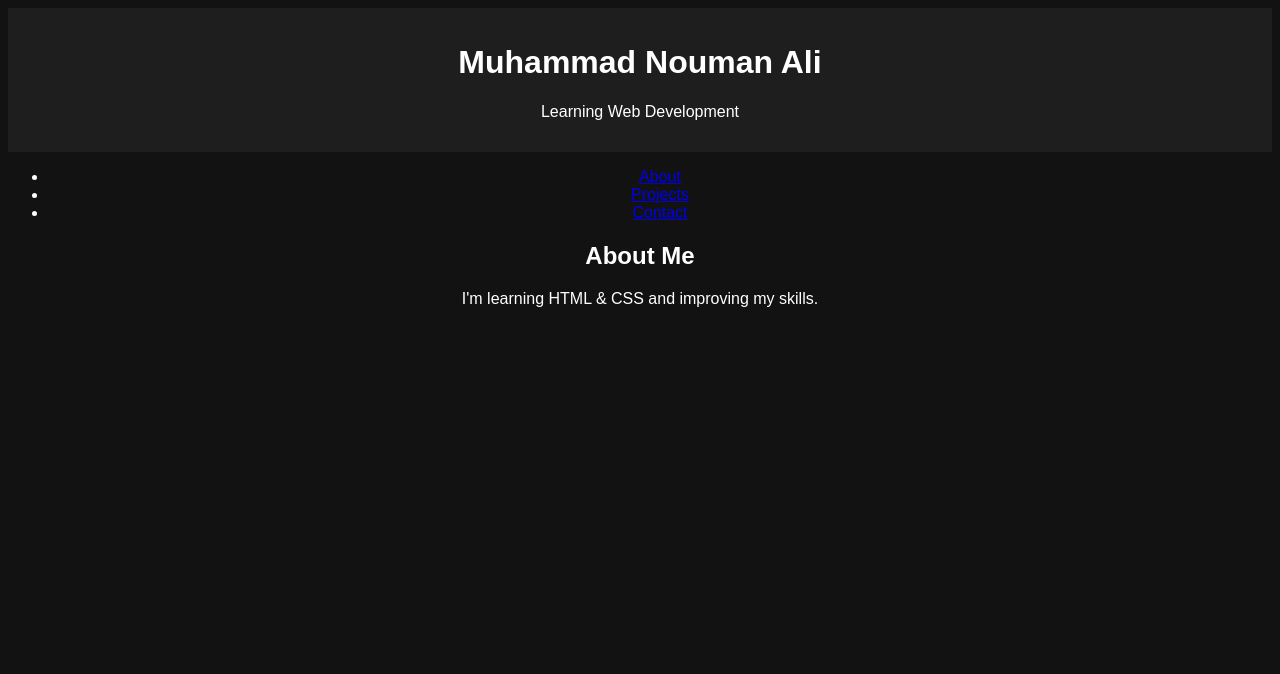
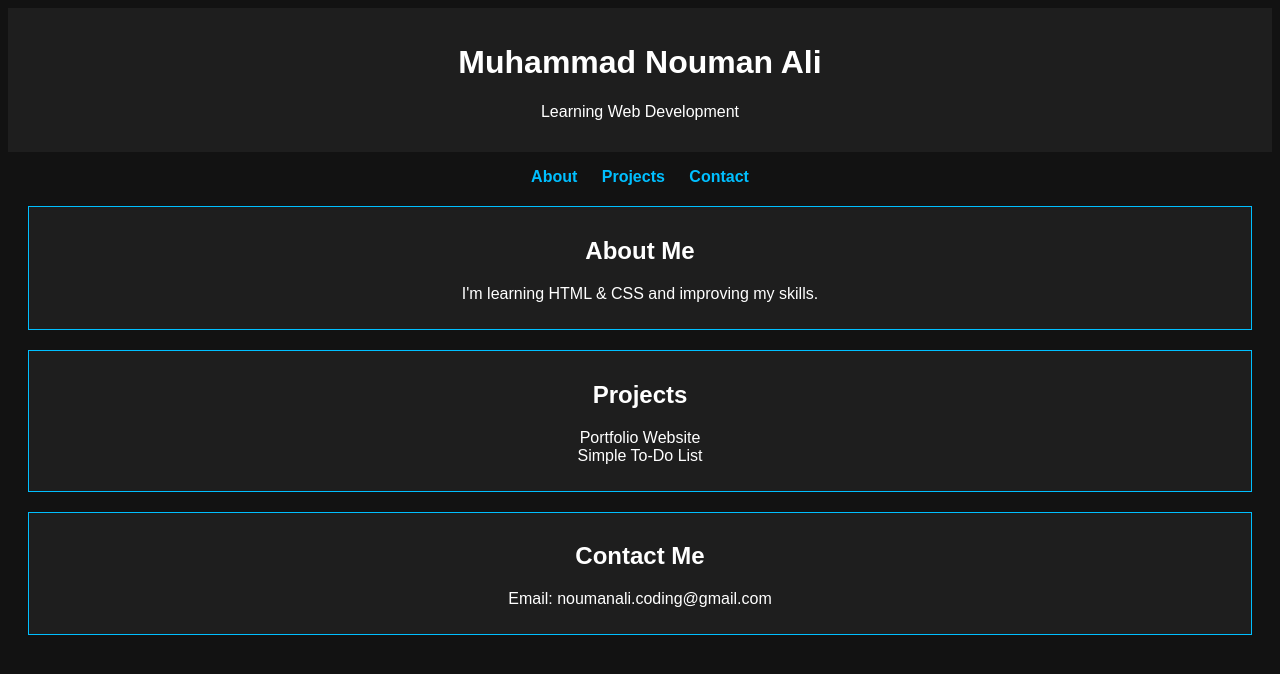
Before and after one commit to coding-nouman/portfolio-project, a plain HTML site: page index.html in a window 1280 px wide. Drawn offline with Linux system fonts and the light colour scheme.

Commit message:
Updated index.html and style.css

```diff
--- a/index.html
+++ b/index.html
@@ -23,5 +23,18 @@
         <h2>About Me</h2>
         <p>I'm learning HTML & CSS and improving my skills.</p>
     </section>
+
+    <section id="projects">
+        <h2>Projects</h2>
+        <ul>
+            <li>Portfolio Website</li>
+            <li>Simple To-Do List</li>
+        </ul>
+    </section>
+
+    <section id="contact">
+        <h2>Contact Me</h2>
+        <p>Email: noumanali.coding@gmail.com</p>
+    </section>
 </body>
 </html>
--- a/style.css
+++ b/style.css
@@ -9,3 +9,31 @@ header {
     background-color: #1e1e1e;
     padding: 15px;
 }
+
+nav ul {
+    list-style: none;
+    padding: 0;
+}
+
+nav ul li {
+    display: inline;
+    margin: 10px;
+}
+
+nav a {
+    text-decoration: none;
+    color: #00bfff;
+    font-weight: bold;
+}
+
+section {
+    margin: 20px;
+    padding: 10px;
+    border: 1px solid #00bfff;
+    background: #1e1e1e;
+}
+
+ul {
+    list-style-type: none;
+    padding: 0;
+}
```
